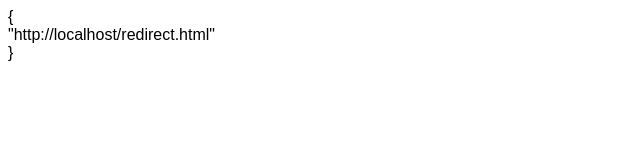
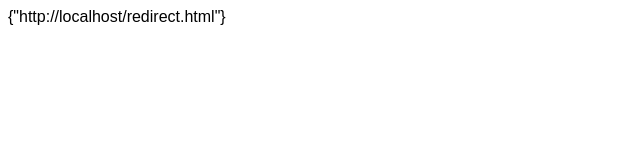
Before and after one commit to JTA15TM/LyricSearch, a plain HTML site: page redirect.html in a window 1280 px wide. Shown: the whole page, without its empty margins (0-640 px from the left). Drawn offline with Linux system fonts and the light colour scheme.

Commit message:
Add files via upload

```diff
--- a/redirect.html
+++ b/redirect.html
@@ -16,17 +16,17 @@
              var url_response = url.substring(url.indexOf("?") + 1);
 
              var hds = url_response.split("&");
-             var response = "{\n";
+             var response = "{";
              for(var i = 0; i < hds.length; i++)
              {
                  var out = "\"" + hds[i].replace("=", "\":\"") + "\"";
                  if(i < hds.length - 1)
                  {
-                     out += ",\n"
+                     out += ","
                  }
                  response += out;
              }
-             response += "\n}";
+             response += "}";
 
              document.getElementsByTagName("body")[0].innerText = response;
          </script>
```
